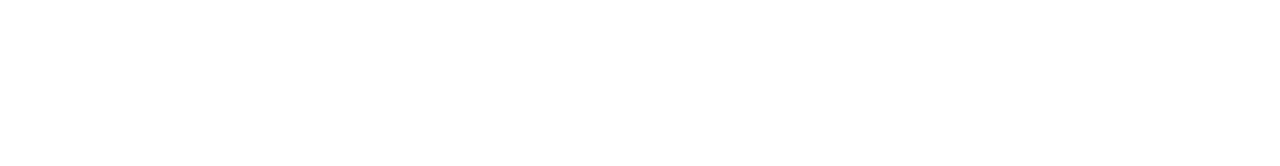
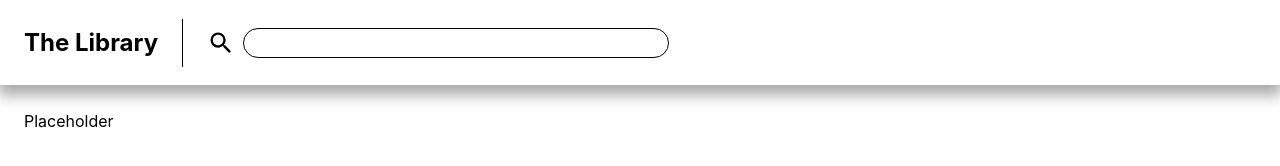
Before and after one commit to huekoh/odin-library, a plain HTML site: page index.html in a window 1280 px wide. Drawn offline with Linux system fonts and the light colour scheme.

Commit message:
Add page header

```diff
--- a/index.html
+++ b/index.html
@@ -8,6 +8,17 @@
     <link rel="stylesheet" href="styles.css">
 </head>
 <body>
-
+    <div id="page-container">
+        <div class="page-header">
+            <h2>The Library</h2>
+            <div class="vr"></div>
+            <div class="search-bar">
+                <img class="icon" src="./images/magnify.svg" alt="search icon">
+                <input type="text"></div>
+            </div>
+        <div class="page-body">
+            <p>Placeholder</p>
+        </div>
+    </div>
 </body>
 </html>
--- a/styles.css
+++ b/styles.css
@@ -0,0 +1,89 @@
+/* normalise default browser styling */
+@import "modern-normalize";
+
+:root {
+    line-height: 1.5;
+
+    --text-2xs: 0.3rem;
+    --text-xs: 0.5rem;
+    --text-sm: 0.75rem;
+    --text-base: 1rem;
+    --text-med: 1.25rem;
+    --text-lg: 1.5rem;
+    --text-xl: 1.75rem;
+    --text-2xl: 2rem;
+
+    --font-normal: 400;
+    --font-medium: 500;
+    --font-semibold: 600;
+    --font-bold: 700;
+
+    --main-color: #dab80c;
+    --second-color: #4d3309;
+    --neutral-color: #919191;
+
+    --text-description-color: rgb(53, 53, 53);
+}
+
+h1, h2, h3, h4, h5, figure, p, ol, ul, body {
+    margin: 0;
+}
+
+ol[role="list"], ul[role="list"] {
+    list-style: none;
+    padding-inline: 0;
+}
+
+h1, h2, h3, h4, h5, p, a {
+    font-family: Inter, system-ui, "Segoe UI", Roboto, Helvetica, Arial, "Apple Color Emoji", "Segoe UI Emoji", "Segoe UI Symbol", sans-serif;
+    /* font-size: inherit;
+    font-weight: inherit; */
+}
+
+/* common classes */
+
+.icon {
+    width: 1.75rem;
+}
+
+/* layout of page */
+#page-container {
+    display: grid;
+    grid-template-rows: 85px 1fr;
+}
+
+.page-header {
+    position: relative;
+    box-shadow: 0px 8px 14px 2px rgba(0,0,0,0.35);
+    padding: 1.5rem;
+
+    display: flex;
+    align-items: center;
+    gap: 1.5rem;
+}
+
+.page-body {
+    padding: 1.5rem;
+}
+
+/* styling for header section */
+.page-header > .vr {
+    border-left: 0.1rem solid black;
+    height: 3rem;
+}
+
+.search-bar {
+    display: flex;
+    align-items: center;
+    gap: 0.5rem;
+}
+
+.search-bar > input {
+    border: 0.1rem solid black;
+    border-radius: 1.25rem;
+
+    height: 1.75rem;
+    min-width: 400px;
+
+    padding: 0rem 0.75rem;
+}
```
Also changed, not shown: images/magnify.svg (added).
